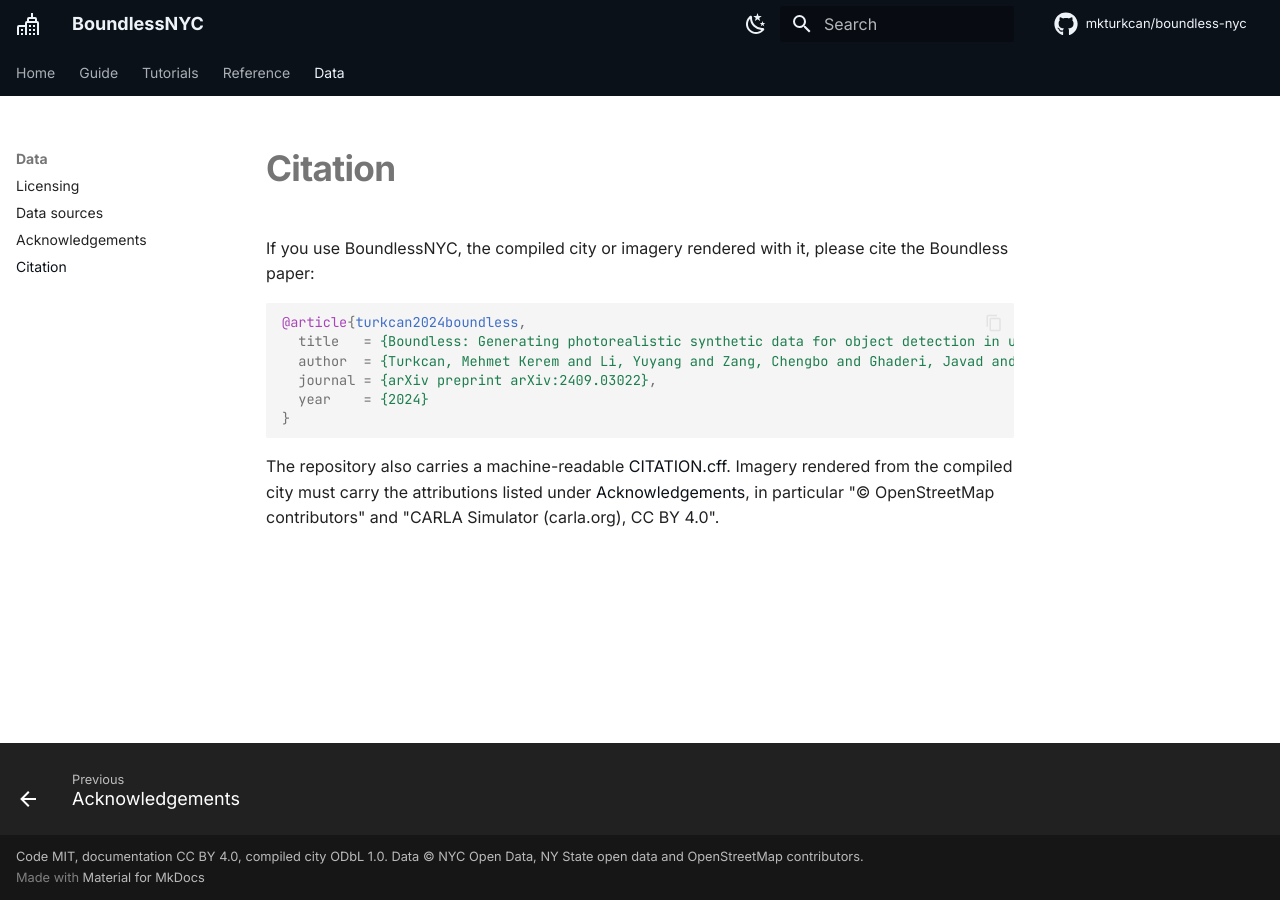
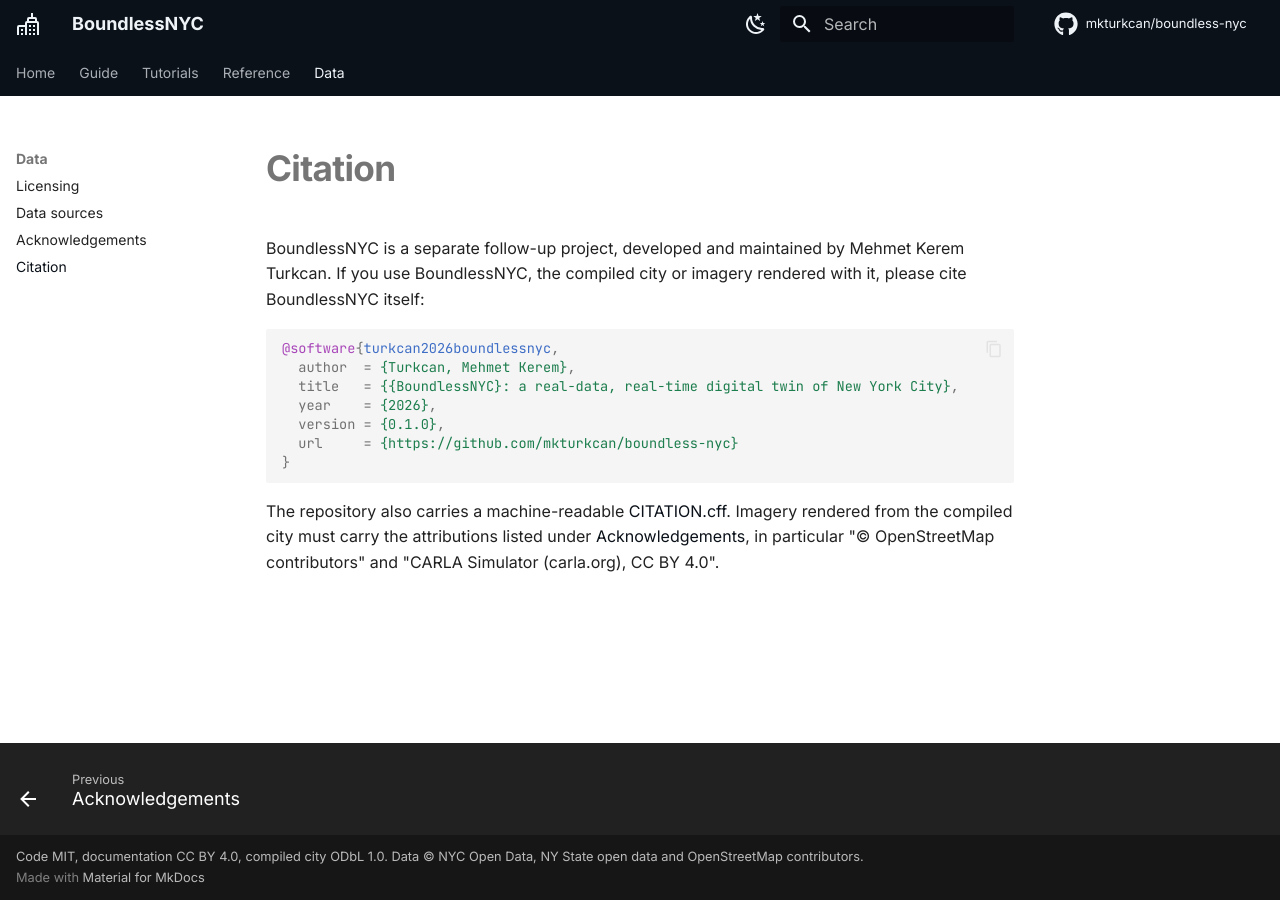
Before and after one commit to mkturkcan/boundless-nyc, an MkDocs documentation site: the page built from docs/citation.md, in a window 1280 px wide. Built offline with MkDocs 1.6.1 and Material for MkDocs 9.7.7, drawn with Linux system fonts in a browser that asks for light colours; comment, search, counter and statistics services are not loaded.

Commit message:
Cite BoundlessNYC itself as a separate follow-up project; the earlier Boundless paper is kept as an acknowledgement

````diff
--- a/docs/citation.md
+++ b/docs/citation.md
@@ -1,13 +1,15 @@
 # Citation
 
-If you use BoundlessNYC, the compiled city or imagery rendered with it, please cite the Boundless paper:
+BoundlessNYC is a separate follow-up project, developed and maintained by Mehmet Kerem Turkcan. If you use
+BoundlessNYC, the compiled city or imagery rendered with it, please cite BoundlessNYC itself:
 
 ```bibtex
-@article{turkcan2024boundless,
-  title   = {Boundless: Generating photorealistic synthetic data for object detection in urban streetscapes},
-  author  = {Turkcan, Mehmet Kerem and Li, Yuyang and Zang, Chengbo and Ghaderi, Javad and Zussman, Gil and Kostic, Zoran},
-  journal = {arXiv preprint arXiv:2409.03022},
-  year    = {2024}
+@software{turkcan2026boundlessnyc,
+  author  = {Turkcan, Mehmet Kerem},
+  title   = {{BoundlessNYC}: a real-data, real-time digital twin of New York City},
+  year    = {2026},
+  version = {0.1.0},
+  url     = {https://github.com/mkturkcan/boundless-nyc}
 }
 ```
 
````
Also changed, not shown: ACKNOWLEDGEMENTS.md (+5 -1 lines), README.md (+16 -6 lines), docs/index.md (+9 -5 lines), space/README.md (+3 -2 lines), 4 other files.
